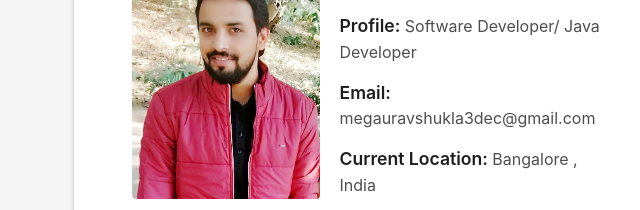
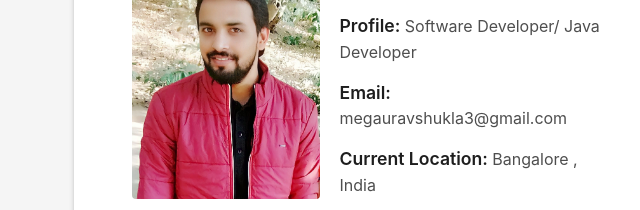
Before and after one commit to megauravshukla/megauravshukla.github.io, a plain HTML site: page index.html in a window 1280 px wide. Shown: the part 957-1167 px from the top of the page, 11-651 px from the left. Drawn offline with Linux system fonts and the light colour scheme; no server answers; files whose address does not match are found by name.

Commit message:
Update index.html

```diff
--- a/index.html
+++ b/index.html
@@ -94,7 +94,7 @@
                        <div class="about-info">
                          <p><span class="title-s">Name: </span> <span>Gaurav Shukla</span></p>
                          <p><span class="title-s">Profile: </span> <span>Software Developer/ Java Developer</span></p>
-                         <p><span class="title-s">Email: </span> <span>megauravshukla3dec@gmail.com</span></p>
+                         <p><span class="title-s">Email: </span> <span>megauravshukla3@gmail.com</span></p>
 
  			<p><span class="title-s">Current Location: </span> <span>Bangalore , India</span></p>
 
```
